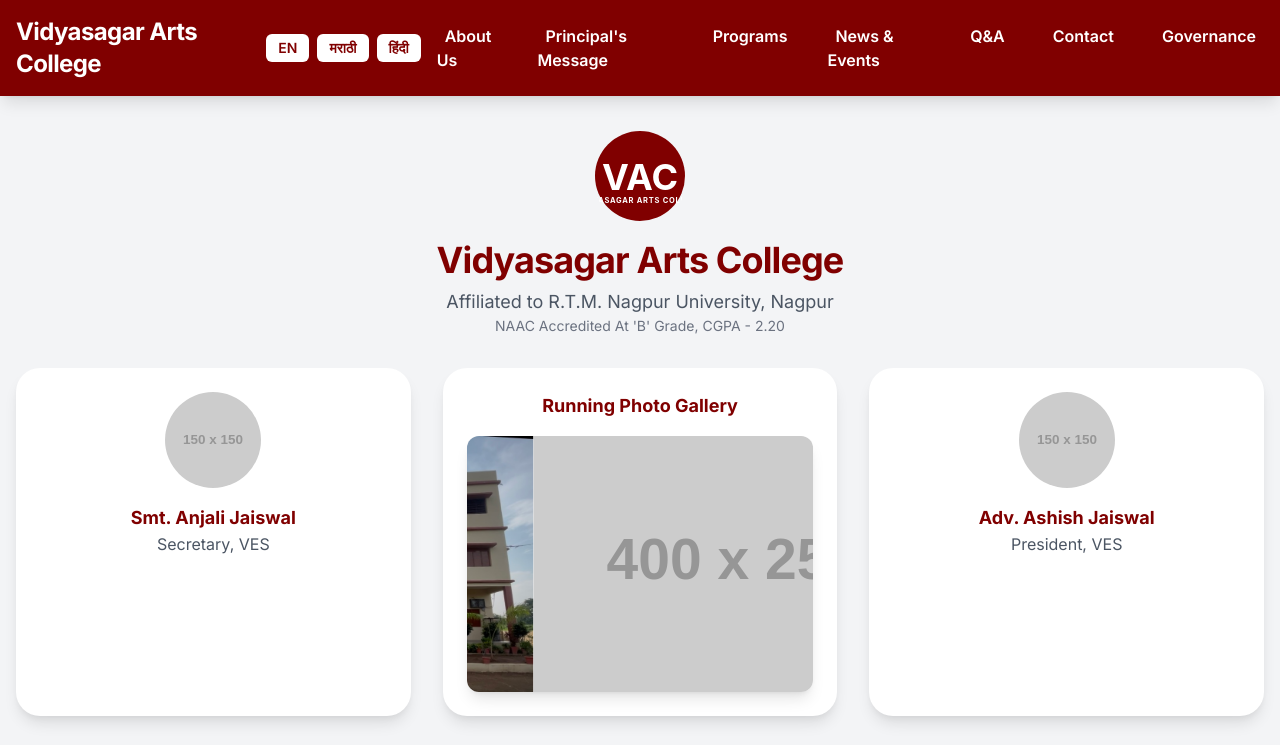
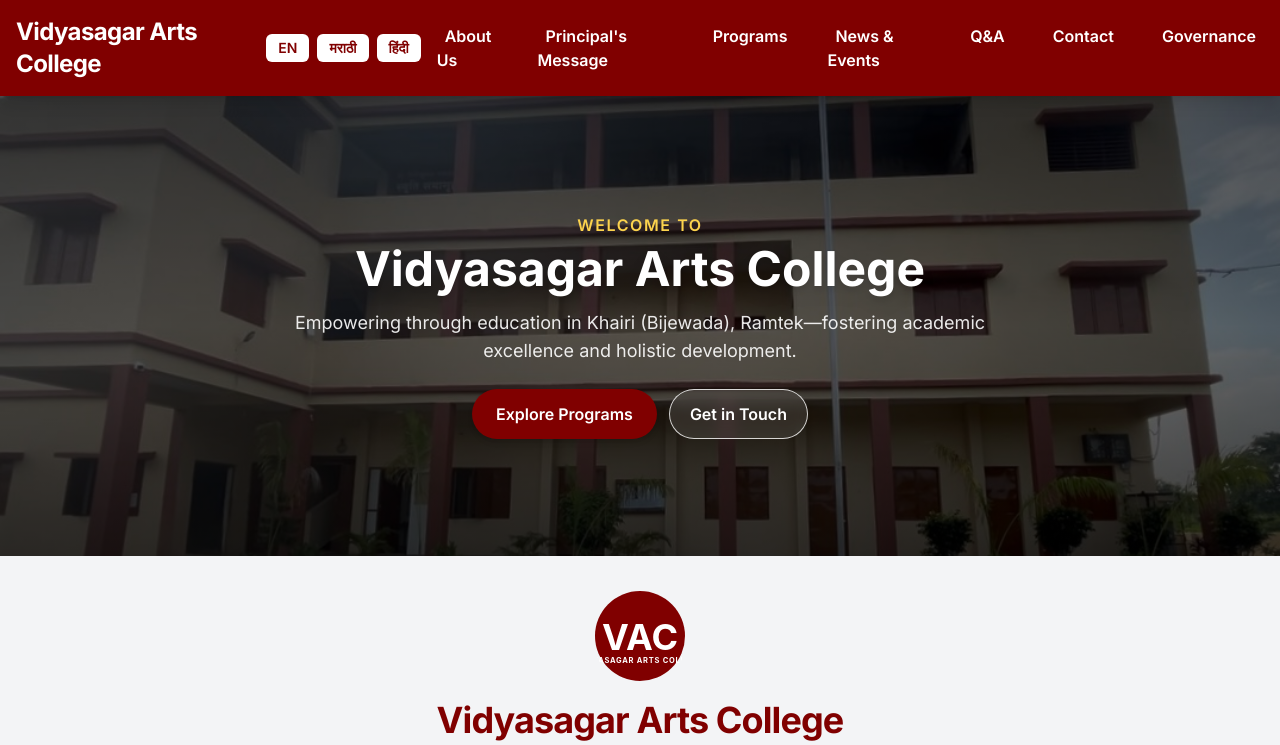
Before and after one commit to sushmitm-git/VSES-Website, a plain HTML site: page index.html in a window 1280 px wide. Shown: the top 745 px of the page. Drawn offline with nearby package versions, Linux system fonts and the light colour scheme; placeholder pictures from the web are drawn by us.

Commit message:
Enhance hero banner presentation

```diff
--- a/index.html
+++ b/index.html
@@ -62,12 +62,28 @@
     </div>
   </header>
 
+  <section id="hero" class="relative h-[320px] sm:h-[460px]" aria-labelledby="hero-heading">
+    <img src="assets/college-building.jpg" alt="College building" class="absolute inset-0 w-full h-full object-cover" loading="lazy">
+    <div class="absolute inset-0 bg-gradient-to-b from-black/60 via-black/50 to-black/70"></div>
+    <div class="relative h-full flex items-center justify-center text-center px-4">
+      <div class="max-w-3xl">
+        <p class="text-amber-300 text-sm sm:text-base font-semibold tracking-widest uppercase">Welcome to</p>
+        <h1 id="hero-heading" class="mt-2 text-white text-3xl sm:text-5xl font-extrabold drop-shadow-lg">Vidyasagar Arts College</h1>
+        <p class="text-white/90 mt-4 text-base sm:text-lg leading-relaxed">Empowering through education in Khairi (Bijewada), Ramtek&mdash;fostering academic excellence and holistic development.</p>
+        <div class="mt-6 flex flex-wrap gap-3 justify-center">
+          <a href="#programs" class="btn-maroon inline-flex items-center justify-center">Explore Programs</a>
+          <a href="#contact" class="inline-flex items-center justify-center px-5 py-3 text-white font-semibold rounded-full border border-white/80 backdrop-blur bg-white/10 transition hover:bg-white/20">Get in Touch</a>
+        </div>
+      </div>
+    </div>
+  </section>
+
   <main id="top">
     <!-- Hero / Top Section -->
     <section class="container mx-auto px-4 py-8">
       <div class="flex flex-col items-center text-center">
         <img src="assets/logo-vac.svg" alt="Vidyasagar Arts College logo" class="w-24 h-24 mb-4 rounded-full" loading="lazy" width="96" height="96">
-        <h1 class="text-3xl sm:text-4xl font-extrabold text-maroon tracking-tight" data-i18n="collegeName">Vidyasagar Arts College</h1>
+        <h2 class="text-3xl sm:text-4xl font-extrabold text-maroon tracking-tight" data-i18n="collegeName">Vidyasagar Arts College</h2>
         <p class="mt-2 text-lg text-gray-600" data-i18n="tagline">Affiliated to R.T.M. Nagpur University, Nagpur</p>
         <p class="text-sm text-gray-500" data-i18n="accreditation">NAAC Accredited At 'B' Grade, CGPA - 2.20</p>
       </div>
```
